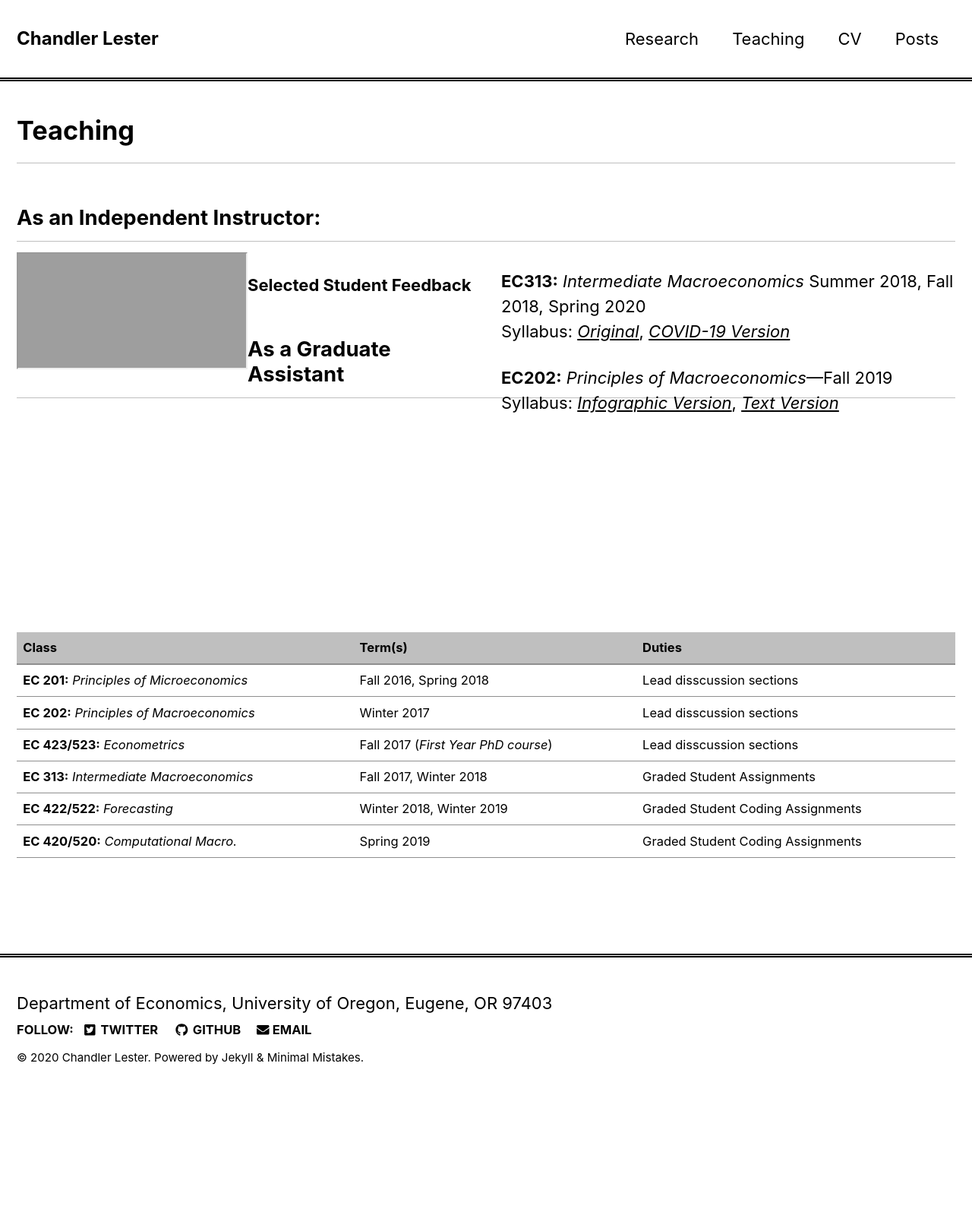
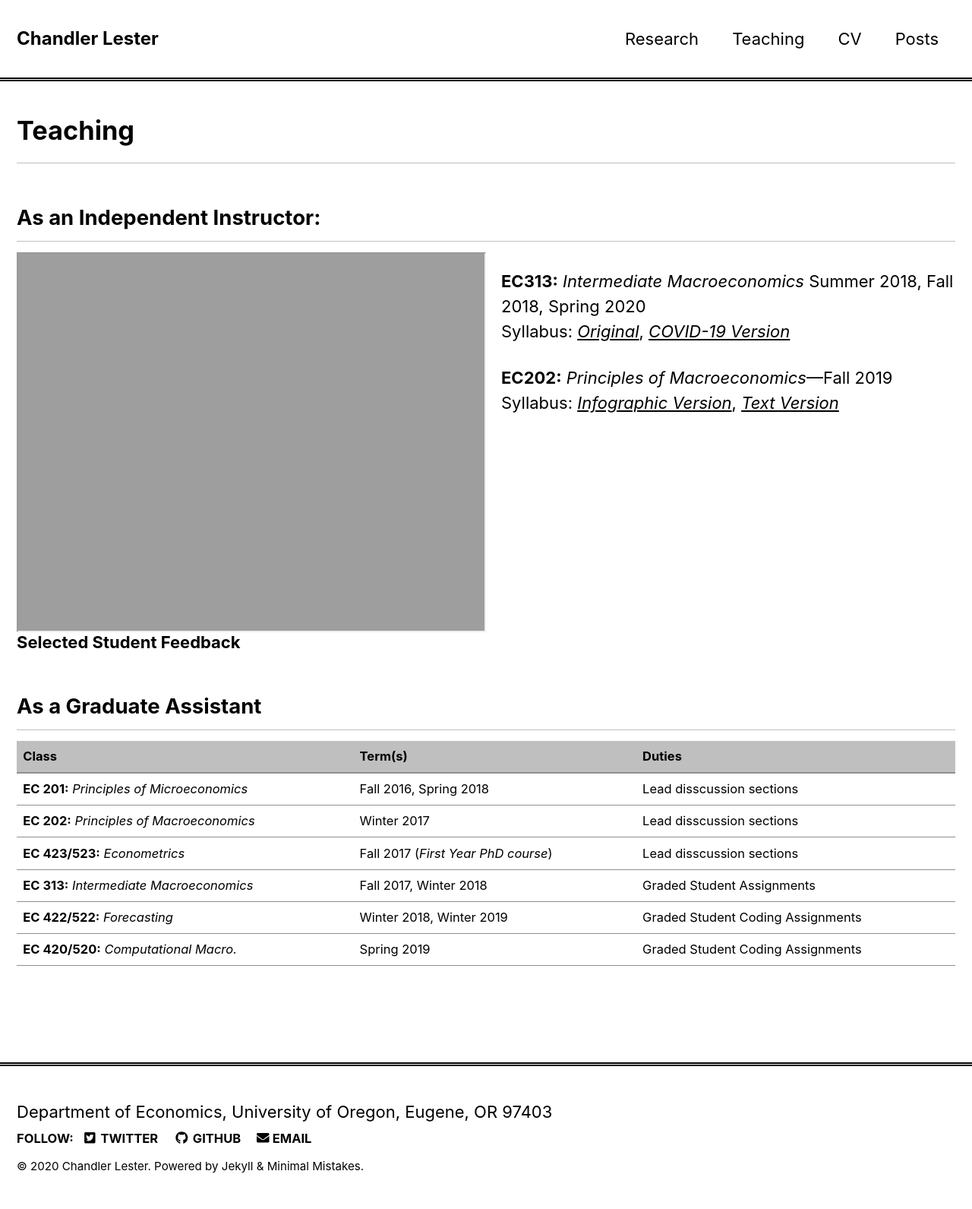
Before and after one commit to mibarnes/chandlerlester.github.io, a Jekyll site: the page built from _pages/teaching.md, in a window 1280 px wide. Shown: the whole page at 76% size. Built offline with Jekyll 4.4.1, drawn with Linux system fonts in a browser that asks for light colours; nearby versions of some CDN libraries; before the commit the page ends 1448 px from its top, so only the background shows below that.

Commit message:
maybe...

```diff
--- a/_pages/teaching.md
+++ b/_pages/teaching.md
@@ -10,7 +10,7 @@ class: wide
 
 ## As an Independent Instructor:
 
-<iframe src="http://chandlerlester.com/test/index.html" style="float:left"></iframe>
+<iframe src="http://chandlerlester.com/test/index.html" style="width:50%; height:500px;float:left"></iframe>
 
 <div style="width:50%; height:500px;float:right" markdown="1">
 
```
